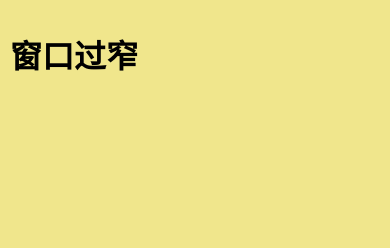
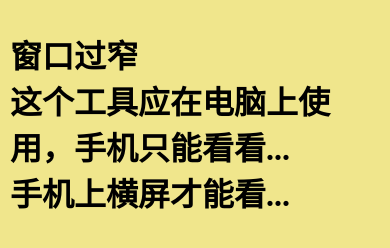
Before and after one commit to loktindyi/images-resource-collection, a plain HTML site: page docs/res/bili_emotions.html in a window 390 px wide. Drawn offline with Linux system fonts and the light colour scheme; a web font is replaced by a local one.

Commit message:
Signed-off-by: loktindyi <1282071139@qq.com>

```diff
--- a/docs/res/bili_emotions.html
+++ b/docs/res/bili_emotions.html
@@ -28,7 +28,12 @@
         <hr>
         <ul class="emojis-navbar"></ul>
     </div>
-    <h1 id="wne">窗口过窄</h1>
+    <h1 id="wne">窗口过窄
+        <br>
+        这个工具应在电脑上使用，手机只能看看...
+        <br>
+        手机上横屏才能看...
+    </h1>
 </body>
 
 </html>
--- a/docs/style/bili_em.css
+++ b/docs/style/bili_em.css
@@ -22,6 +22,7 @@ body {
     }
     h1#wne {
         display: block;
+        white-space: normal;
     }
 }
 /* input */
--- a/docs/style/ys_em.css
+++ b/docs/style/ys_em.css
@@ -22,6 +22,7 @@ body {
     }
     h1#wne {
         display: block;
+        white-space: normal;
     }
 }
 /* input */
--- a/docs/style/ys_irc.css
+++ b/docs/style/ys_irc.css
@@ -22,6 +22,7 @@ body {
     }
     h1#wne {
         display: block;
+        white-space: normal;
     }
 }
 /* input */
```
Also changed, not shown: docs/res/ys_emotions.html (+6 -1 lines).
